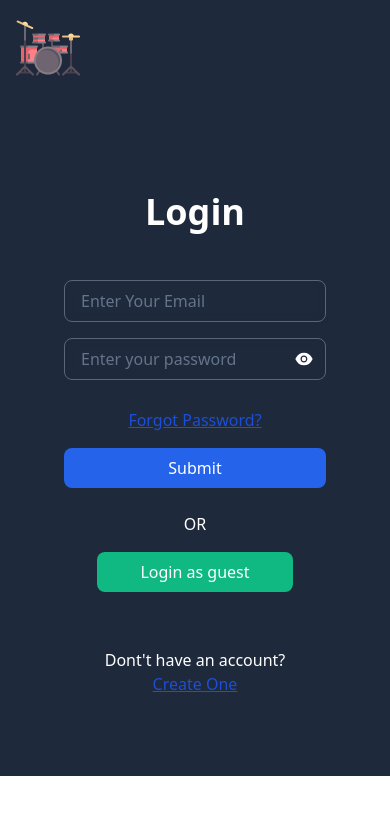
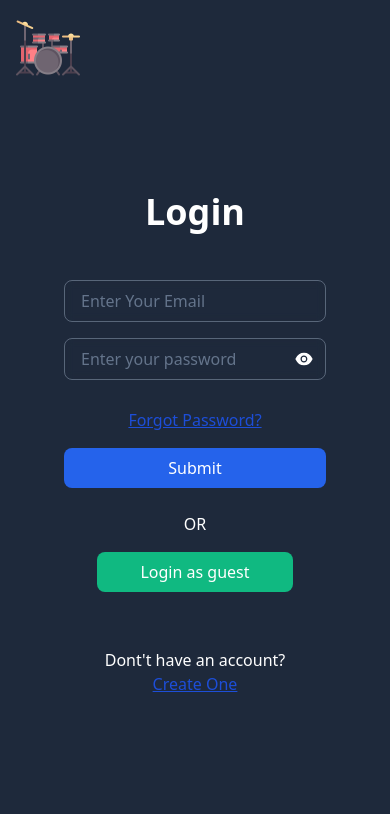
Before and after one commit to ashimsharma/DrumKit, a React (Vite) app in the folder frontend/: page /login in a window 390 px wide. Shown: the top 814 px of the page. Built offline with nearby package versions, Linux system fonts and the light colour scheme; no server answers.

Commit message:
Update Login and Signup Page Designs

```diff
--- a/frontend/src/components/Login.jsx
+++ b/frontend/src/components/Login.jsx
@@ -131,7 +131,7 @@ export default function Login() {
                         <div className="absolute bg-gray-800 w-1/2 h-full blur-3xl opacity-70 lg:hidden"></div>
                         <img src={DrumKitImage} alt="Drum kit Image" className="w-full h-full" />
                     </div>
-                    <div className="bg-slate-800 w-full h-full">
+                    <div className="bg-slate-800 w-full h-full lg:min-h-screen">
                         <div className="flex flex-row justify-end p-4 lg:justify-start">
                             <img src={Drum} alt="Drum Logo" className="h-16" />
                         </div>
--- a/frontend/src/components/Signup.jsx
+++ b/frontend/src/components/Signup.jsx
@@ -94,7 +94,7 @@ export default function Login() {
                 {show && <PopUp positiveMessage={!error} message={message} />}
 
                 <div className="grid grid-cols-2 bg-slate min-h-screen lg:block m-0 h-full min-w-screen w-full">
-                    <div className="bg-slate-800 w-full h-full">
+                    <div className="bg-slate-800 w-full h-full lg:min-h-screen">
                         <div className="flex flex-row justify-start p-4 lg:justify-start">
                             <img src={Drum} alt="Drum Logo" className="h-16" />
                         </div>
```
